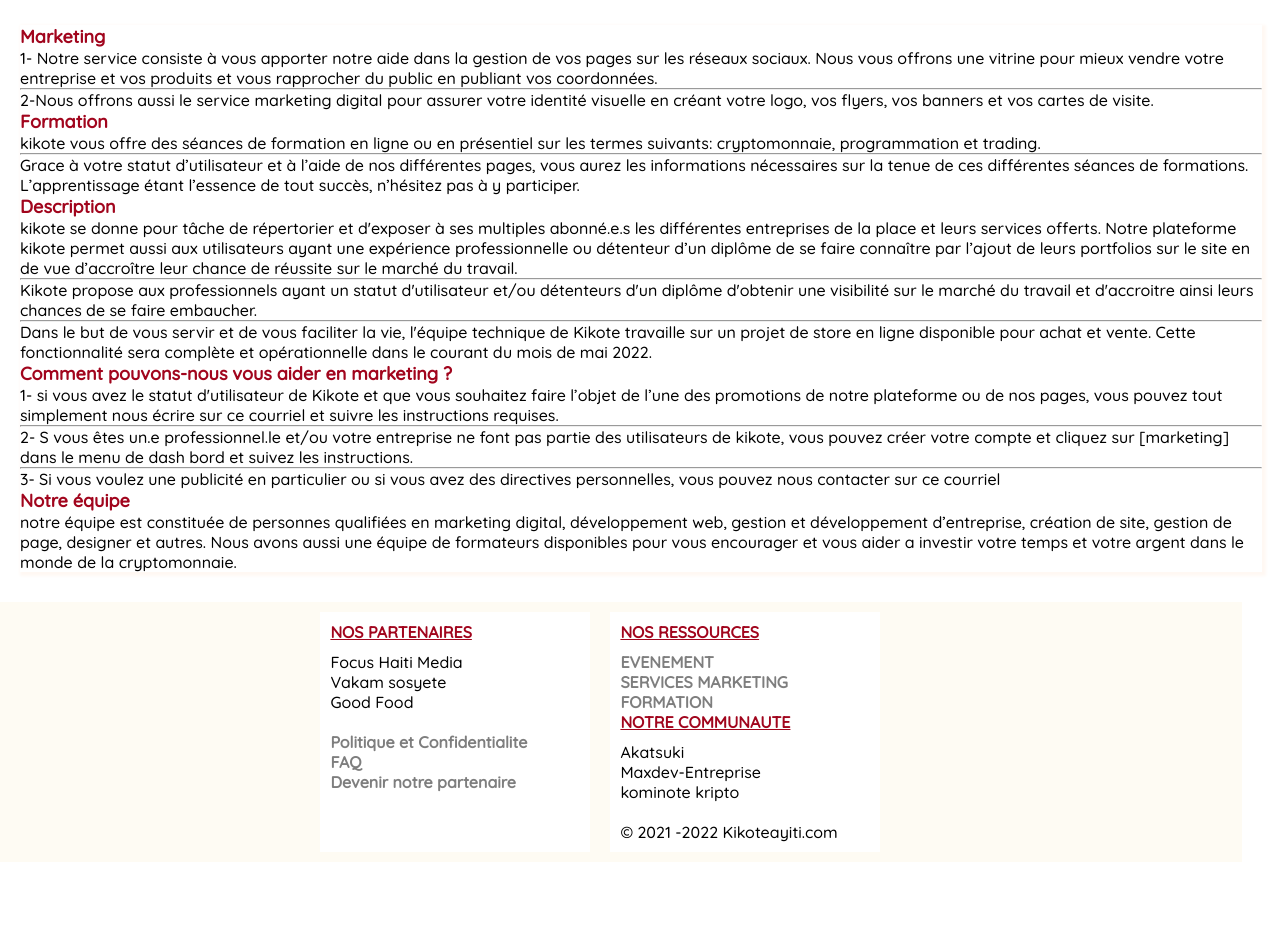
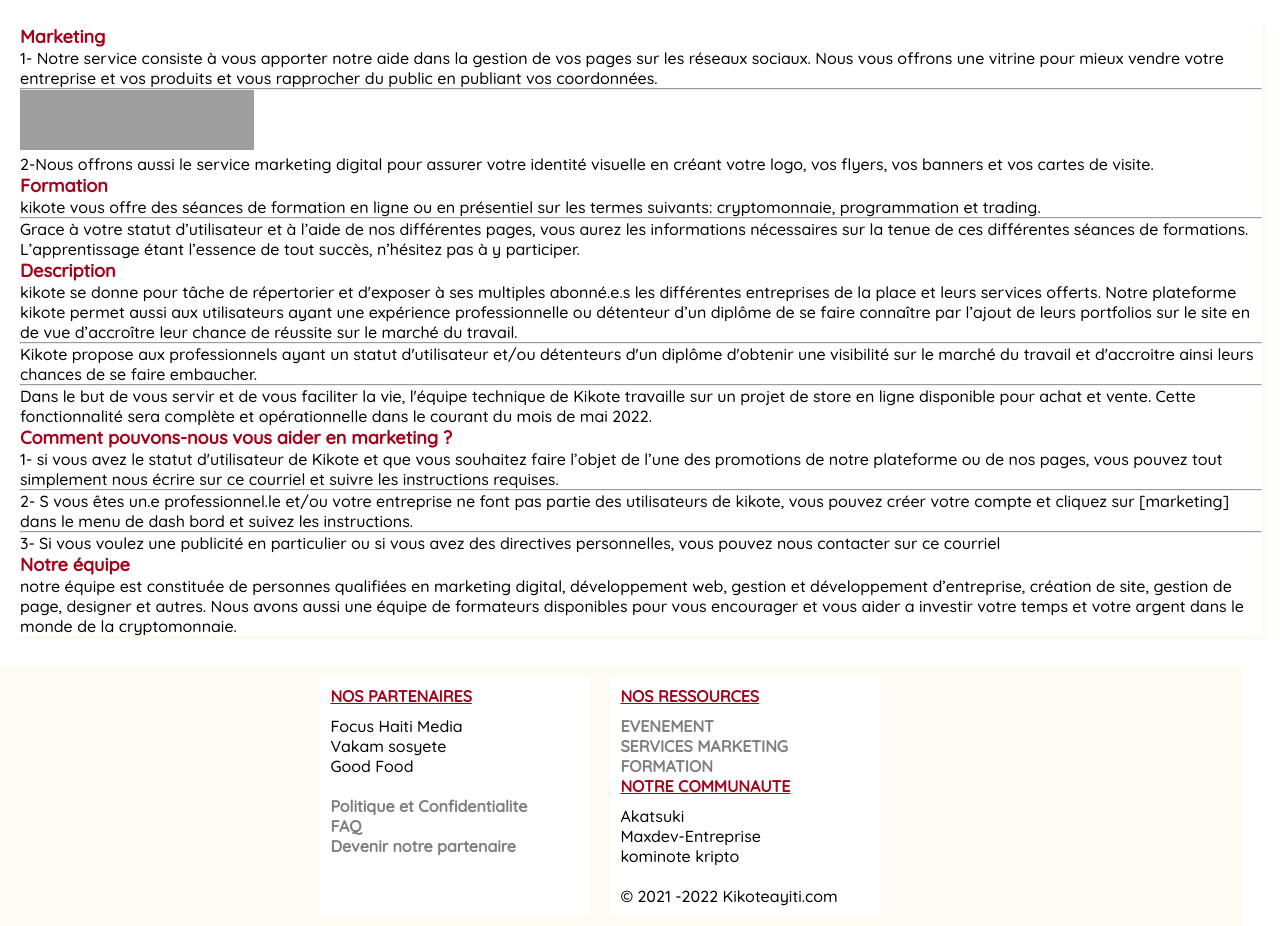
Before and after one commit to Maxdev01/testkikote, a Django app: page /apropos-de-nous in a window 1280 px wide. Shown: the part 80-1006 px from the top of the page. Before the commit the page ends 922 px from the top, so only its background shows below. Run offline with Django 3.2, Linux system fonts and the light colour scheme; grey boxes are pictures that could not be loaded.

Commit message:
amazone publicite

```diff
--- a/templates/aboutus.html
+++ b/templates/aboutus.html
@@ -13,6 +13,9 @@
 
 <hr>
 
+<div>
+    <iframe src="https://rcm-eu.amazon-adsystem.com/e/cm?o=8&p=42&l=ur1&category=pw&banner=1B1X6RJNPAS9SN3W1N82&f=ifr&linkID=6beaf052e102ca40c6034476e8de8468&t=kikoteayiti50-21&tracking_id=kikoteayiti50-21" width="234" height="60" scrolling="no" border="0" marginwidth="0" style="border:none;" frameborder="0"></iframe>
+</div>
 
 
 <p>2-Nous offrons aussi le service marketing digital pour assurer votre
--- a/templates/index.html
+++ b/templates/index.html
@@ -96,8 +96,12 @@
                 </ul>
             </div>
 
+            <div>
+                <iframe src="https://rcm-eu.amazon-adsystem.com/e/cm?o=8&p=288&l=ur1&category=prime_video&banner=1MMB6DFN40NE65X5R3R2&f=ifr&linkID=af86f71714afd00aa0dd9e55d3cd9b5c&t=kikoteayiti50-21&tracking_id=kikoteayiti50-21" width="320" height="50" scrolling="no" border="0" marginwidth="0" style="border:none;" frameborder="0"></iframe>
+            </div>
+            {% for i in places %}
 
-            {% for i in places %}
+
                 <div class="content-info-company">
                     <div class="company-image">
                         {% if i.image_one %}
```
Also changed, not shown: static/creativecss/style.css (+29 -0 lines).
